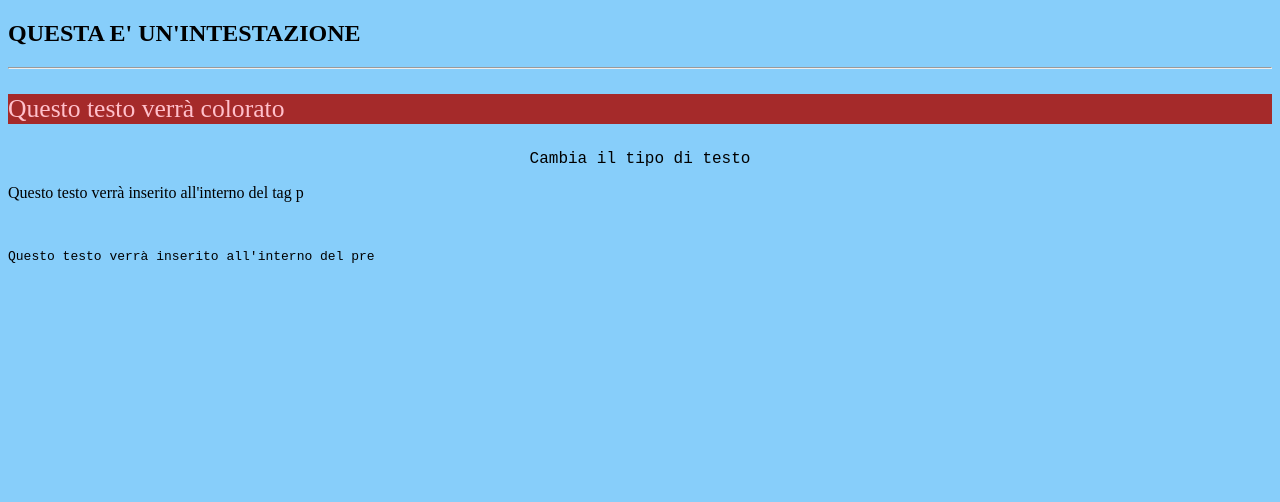
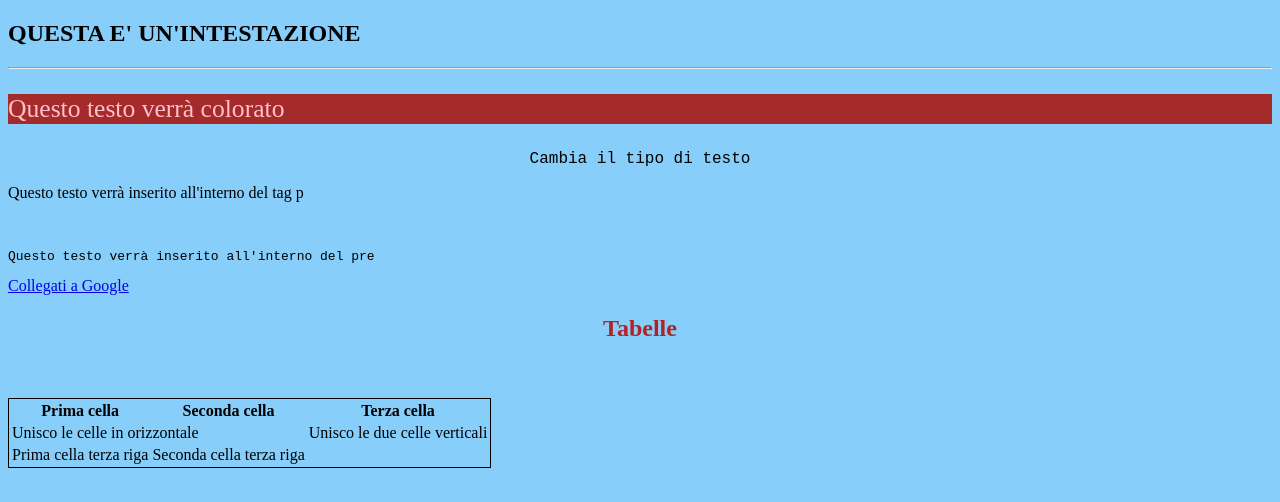
Before and after one commit to MalagutiEnrico/Informatica24-25, a plain HTML site: page tpsi/2024_10_01 1.html in a window 1280 px wide. Drawn offline with Linux system fonts and the light colour scheme.

Commit message:
creazione link e tabelle

```diff
--- a/tpsi/2024_10_01 1.html
+++ b/tpsi/2024_10_01 1.html
@@ -8,5 +8,25 @@
         <p style="font-family:'Courier New', Courier, monospace; text-align: center;">Cambia il tipo di testo</p>
         <p>Questo testo verrà inserito all'interno del tag p</p><br>
         <pre>Questo testo verrà inserito all'interno del pre</pre>
+        <a href="https://www.google.it" target="_blank">Collegati a Google</a>
+        <h2 style="color:firebrick"><center>Tabelle</center></h2>
+        <br><br>
+        <table style="border: 1px solid black">
+            <tr> <!-- Tr crea una riga -->
+                <th>Prima cella</th>
+                <th>Seconda cella</th>
+                <th>Terza cella</th>
+            </tr>
+            <tr> <!-- Tr crea una riga -->
+                <td colspan="2">Unisco le celle in orizzontale</td>
+                <!-- cella bannata <td>Seconda cella seconda riga</td> -->
+                <td rowsban="2">Unisco le due celle verticali</td>
+            <tr> <!-- Tr crea una riga -->
+                <td>Prima cella terza riga</td>
+                <td>Seconda cella terza riga</td>
+                <!-- <td>Terza cella terza riga</td> -->
+            </tr>
+            </tr>
+        </table>
     </body>
 </html>
```
